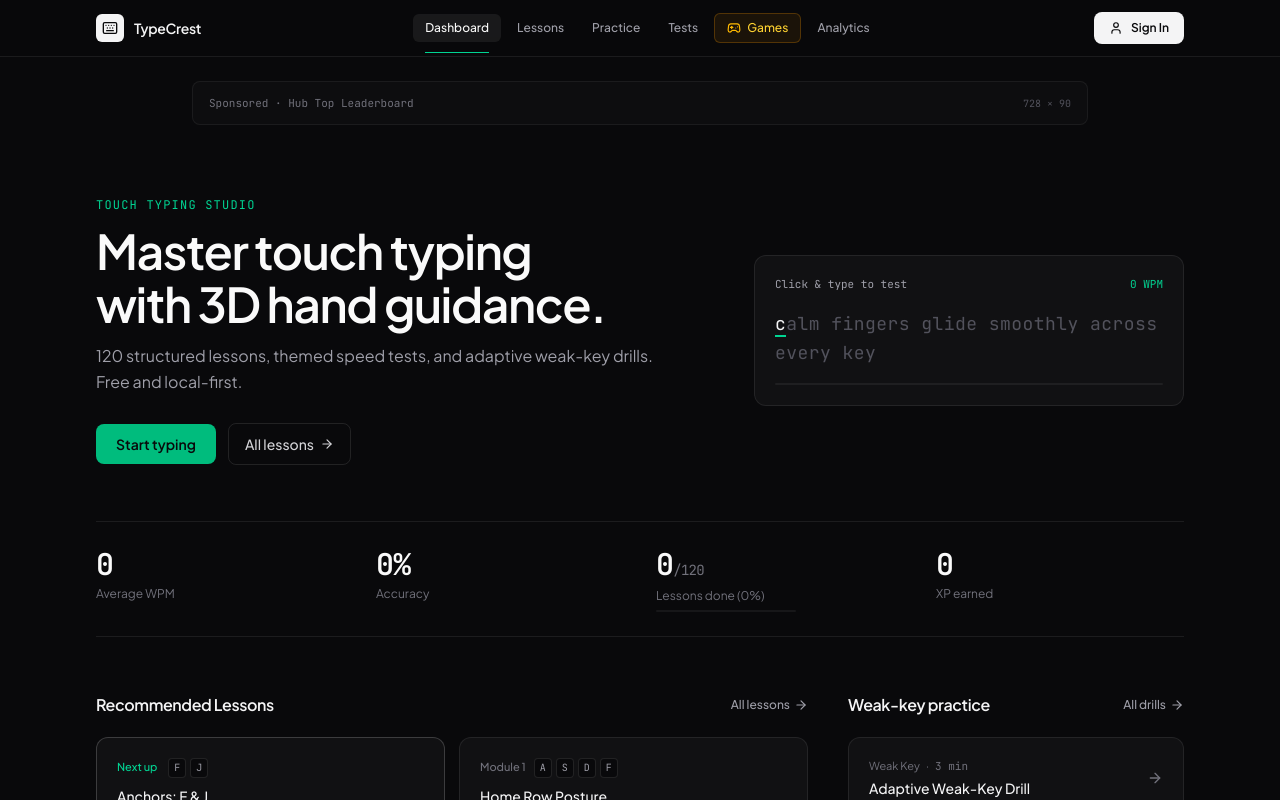
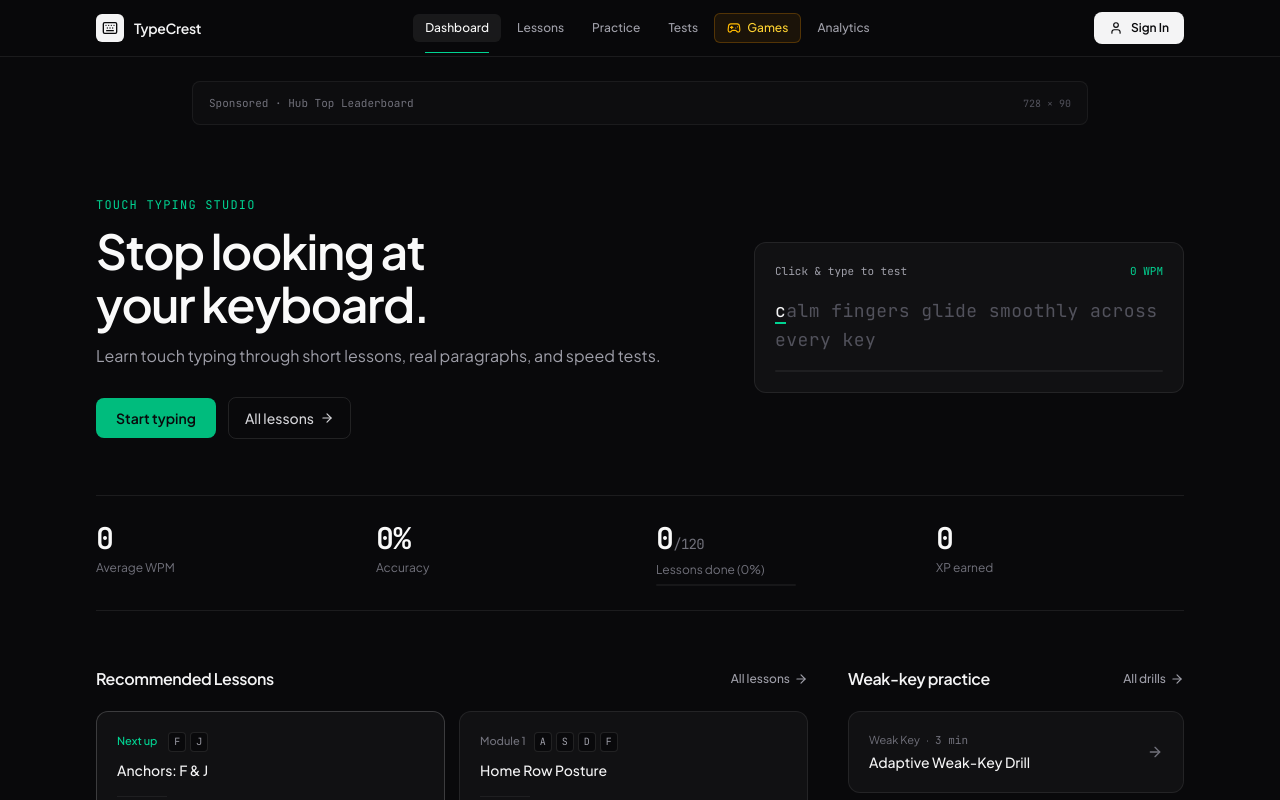
Before and after one commit to webmaster0-maker/typingmaster-pro, a React (Vite) app: page / in a window 1280 px wide. Shown: the top 800 px of the page. Built offline with nearby package versions, Linux system fonts and the light colour scheme.

Commit message:
Auto-sync: update files [2026-11-27 11:11:25]

```diff
--- a/src/components/Dashboard.tsx
+++ b/src/components/Dashboard.tsx
@@ -113,10 +113,10 @@ export const Dashboard: React.FC<DashboardProps> = ({
               Touch Typing Studio
             </p>
             <h1 className="text-3xl sm:text-5xl font-semibold text-zinc-50 tracking-[-0.03em] leading-[1.1] text-balance">
-              Master touch typing with 3D hand guidance.
+              Stop looking at your keyboard.
             </h1>
             <p className="text-sm sm:text-base text-zinc-400 leading-relaxed max-w-xl">
-              {lessons.length} structured lessons, themed speed tests, and adaptive weak-key drills. Free and local-first.
+              Learn touch typing through short lessons, real paragraphs, and speed tests.
             </p>
           </div>
 
```
